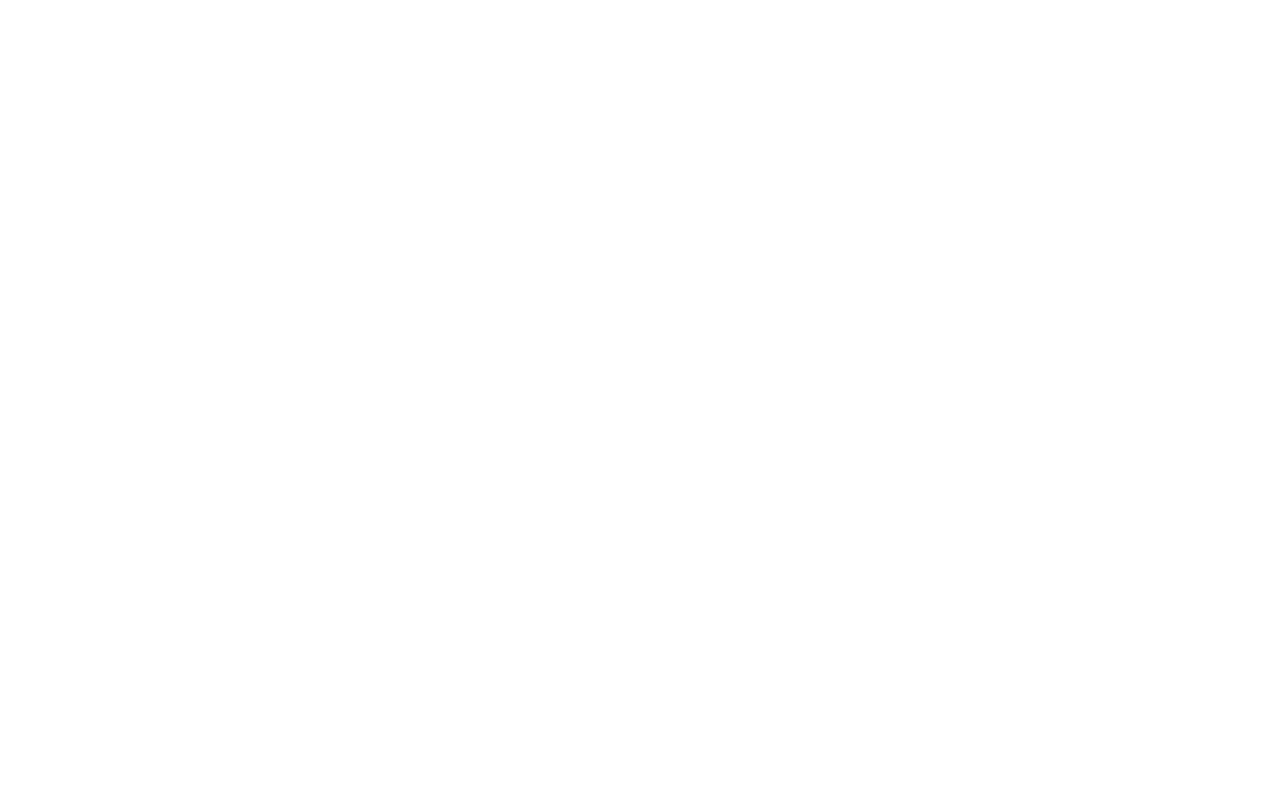
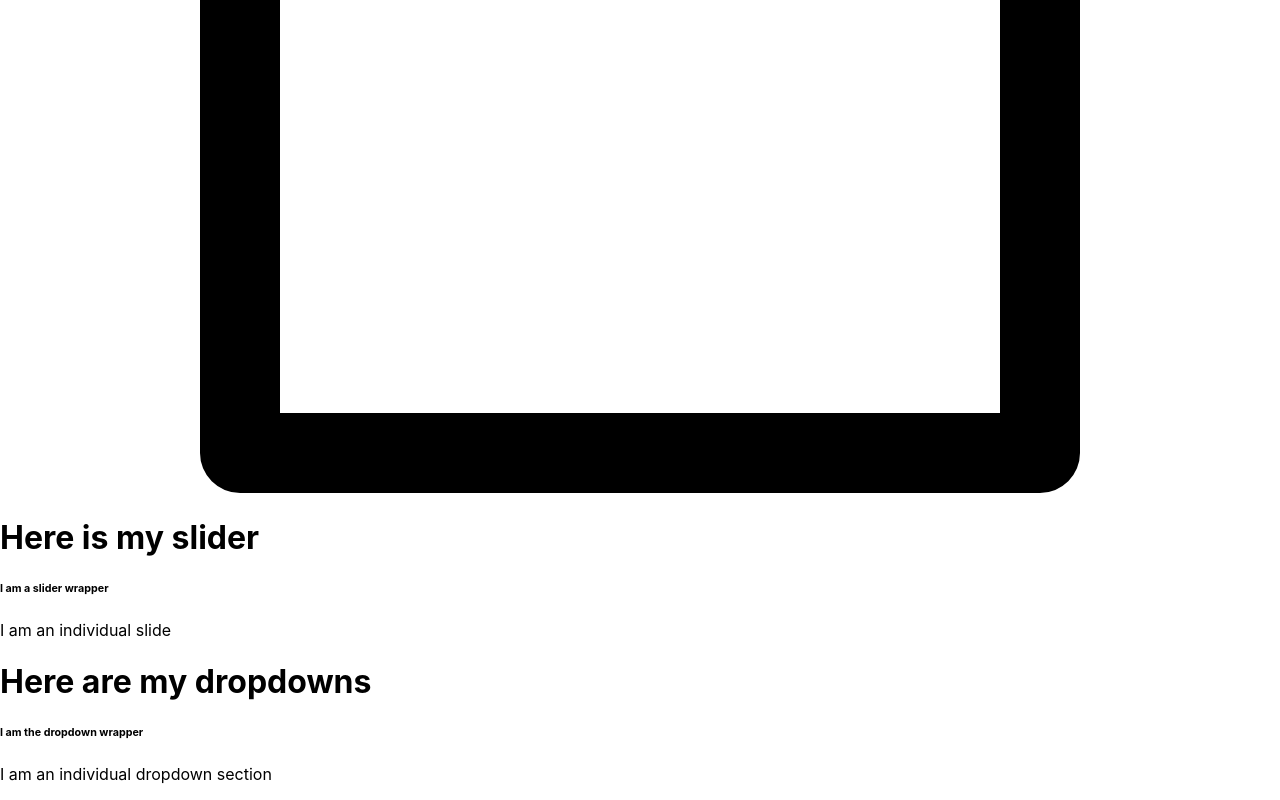
Before and after one commit to hmiller020414/askphill, a React (Create React App) app in the folder askphill/: page / in a window 1280 px wide. Shown: the part 1597-2397 px from the top of the page. Before the commit the page ends 800 px from the top, so only its background shows below. Built offline with nearby package versions, Linux system fonts and the light colour scheme.

Commit message:
Set up all component files, link component files

```diff
--- a/askphill/src/App.js
+++ b/askphill/src/App.js
@@ -1,12 +1,11 @@
 import './App.css';
-import MenuData from './data/MenuData'
+import MenuWrapper from './components/MenuWrapper'
 
 function App() {
 
-  console.log(MenuData);
-
   return (
     <div className="App">
+      <MenuWrapper />
     </div>
   );
 }
--- /dev/null
+++ b/askphill/src/components/MenuWrapper.js
@@ -0,0 +1,22 @@
+import MenuData from '../data/MenuData'
+import Header from './header/Header'
+import SliderWrapper from './slider/SliderWrapper'
+import DropdownWrapper from './dropdown/DropdownWrapper'
+
+const MenuWrapper = () => {
+
+    console.log(MenuData.MenuSlideData)
+
+    return (
+        <div className="MenuWrapper">
+            <h1>Here is my header</h1>
+            <Header />
+            <h1>Here is my slider</h1>
+            <SliderWrapper />
+            <h1>Here are my dropdowns</h1>
+            <DropdownWrapper />
+        </div>
+    )
+}
+
+export default MenuWrapper
--- /dev/null
+++ b/askphill/src/components/dropdown/Dropdown.js
@@ -0,0 +1,9 @@
+const Dropdown = () => {
+    return (
+        <div className="Dropdown">
+            <p>I am an individual dropdown section</p>
+        </div>
+    )
+}
+
+export default Dropdown
--- /dev/null
+++ b/askphill/src/components/dropdown/DropdownWrapper.js
@@ -0,0 +1,12 @@
+import Dropdown from './Dropdown'
+
+const DropdownWrapper = () => {
+    return (
+        <div className="DropdownWrapper">
+            <h6>I am the dropdown wrapper</h6>
+            <Dropdown />
+        </div>
+    )
+}
+
+export default DropdownWrapper
--- /dev/null
+++ b/askphill/src/components/header/Header.js
@@ -0,0 +1,13 @@
+import ShoppingBag from '../../images/ShoppingBag.svg'
+import Stox_Logo from '../../images/Stox_Logo.png'
+
+const Header = () => {
+    return (
+        <header className="Header">
+            <img src={Stox_Logo} alt='Stox Logo' />
+            <img src={ShoppingBag} alt='Shopping Bag' />
+        </header>
+    )
+}
+
+export default Header
--- /dev/null
+++ b/askphill/src/components/slider/Slide.js
@@ -0,0 +1,9 @@
+const Slide = () => {
+    return (
+        <div className="Slide">
+            <p>I am an individual slide</p>
+        </div>
+    )
+}
+
+export default Slide
--- /dev/null
+++ b/askphill/src/components/slider/SliderWrapper.js
@@ -0,0 +1,12 @@
+import Slide from './Slide'
+
+const SliderWrapper = () => {
+    return (
+        <div className="SliderWrapper">
+            <h6>I am a slider wrapper</h6>
+            <Slide />
+        </div>
+    )
+}
+
+export default SliderWrapper
```
Also changed, not shown: askphill/src/images/Stox_Logo.png (added).
